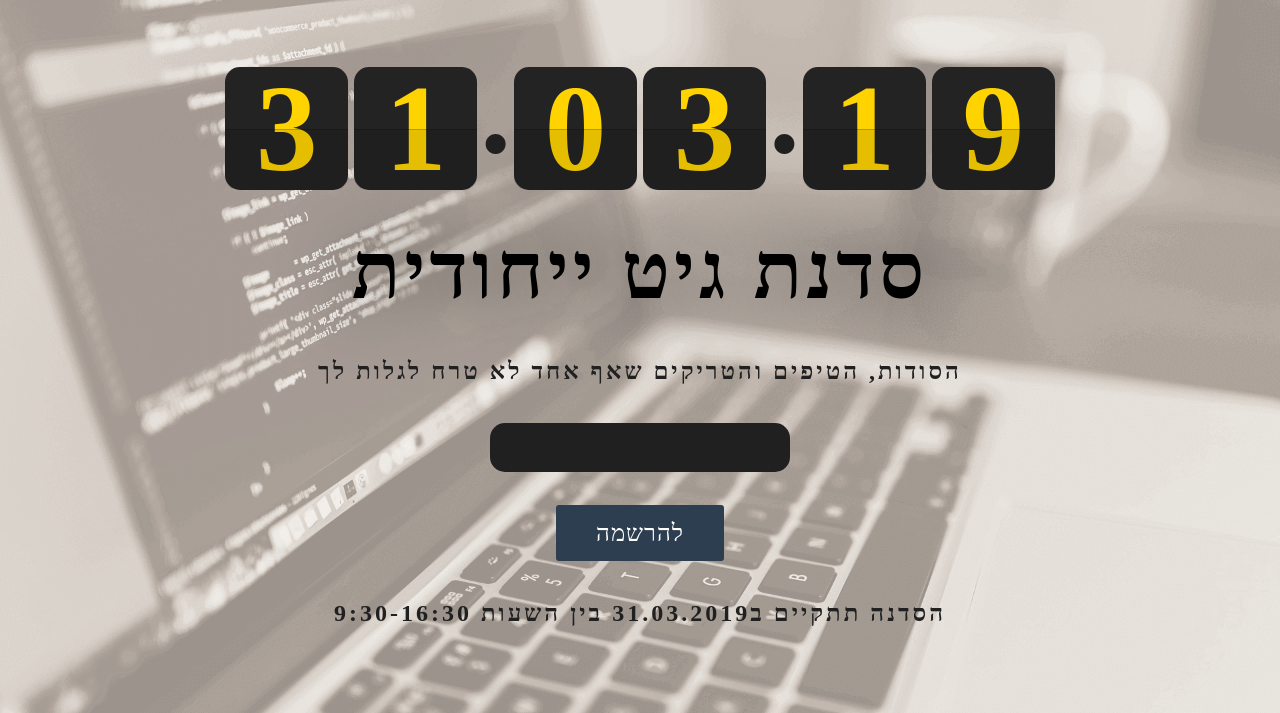
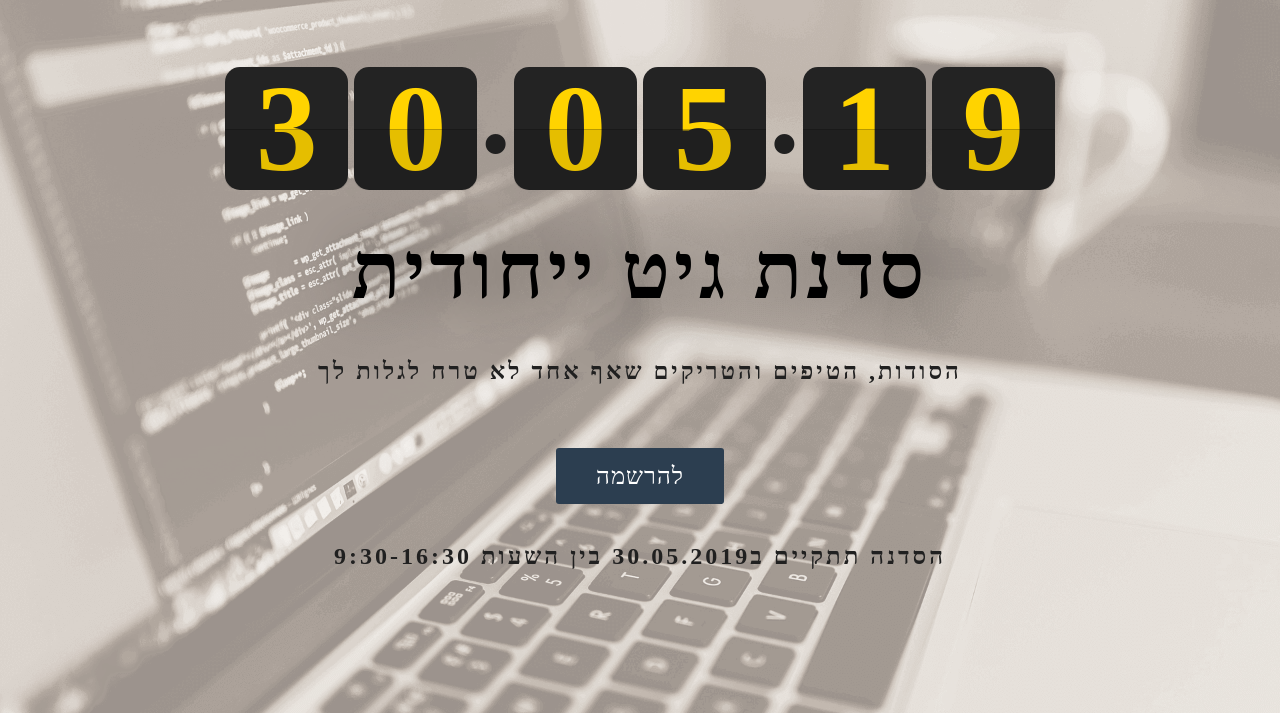
Before and after one commit to nirgeier/Git-Workshop, a plain HTML site: page index.html in a window 1280 px wide. Shown: the part 87-800 px from the top of the page. Drawn offline with nearby package versions, Linux system fonts and the light colour scheme; a web font is replaced by a local one.

Commit message:
Update index.html

```diff
--- a/index.html
+++ b/index.html
@@ -45,10 +45,10 @@
         <h3 class="title">
           <div class="numbers px-3 d-flex">
             <span class="digit fill-text-1">3</span>
-            <span class="digit fill-text-2">1</span>
+            <span class="digit fill-text-2">0</span>
             <span class="digit-spacer">.</span>
             <span class="digit fill-text-3">0</span>
-            <span class="digit fill-text-4">3</span>
+            <span class="digit fill-text-4">5</span>
             <span class="digit-spacer">.</span>
             <span class="digit fill-text-5">1</span>
             <span class="digit fill-text-6">9</span>
@@ -58,12 +58,12 @@
         <h2 class="top-title">הסודות, הטיפים והטריקים
           שאף אחד לא טרח לגלות לך </h2>
         <!----->
-        <h2>
+        <!--h2>
           <div class="last-seats">נותרו מספר מקומות אחרונים</div>
-        </h2>
+        </h2-->
 
         <a href="#contact" class="btn btn-submit">להרשמה</a>
-        <h2 class="top-title">הסדנה תתקיים ב31.03.2019 בין השעות 9:30-16:30</h2>
+        <h2 class="top-title">הסדנה תתקיים ב30.05.2019 בין השעות 9:30-16:30</h2>
 
       </div>
     </div>
@@ -350,9 +350,9 @@
   <footer id="footer">
     <div class="container text-center">
       <div class="footer-copyright">
-        CodeWizard Academy הינה מכללה ללימוד מקצועות ה<b>DevOps</b> הן לפרטיים והן לחברות <br>
+        CodeWizard (Academy) הינה מכללה ללימוד מקצועות ה<b>DevOps</b> הן לפרטיים והן לחברות <br>
         <div class="footer-ltr">
-          ©CodeWizard Academy - All rights reserved
+          ©CodeWizard - All rights reserved
         </div>
         <a href="https://www.linkedin.com/in/nirgeier/" target="_blank"><i class="fab fa-linkedin"></i></a>
         <a href="https://www.facebook.com/groups/git.dvcs/" target="_blank"><i class="fab fa-facebook"></i></a>
```
